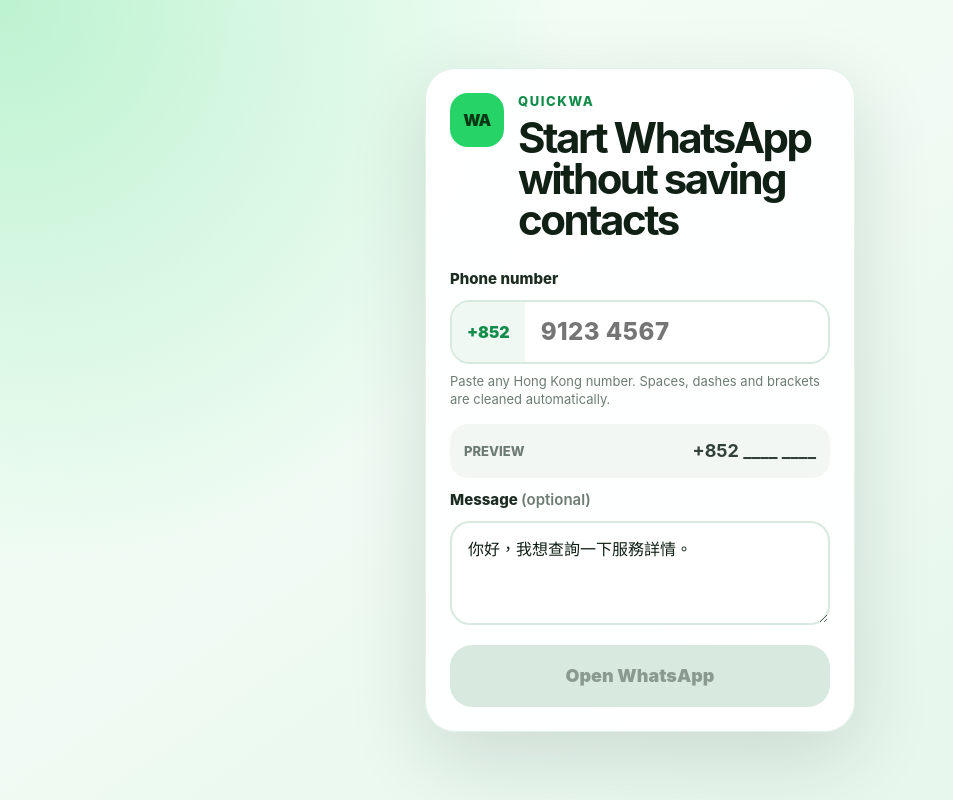
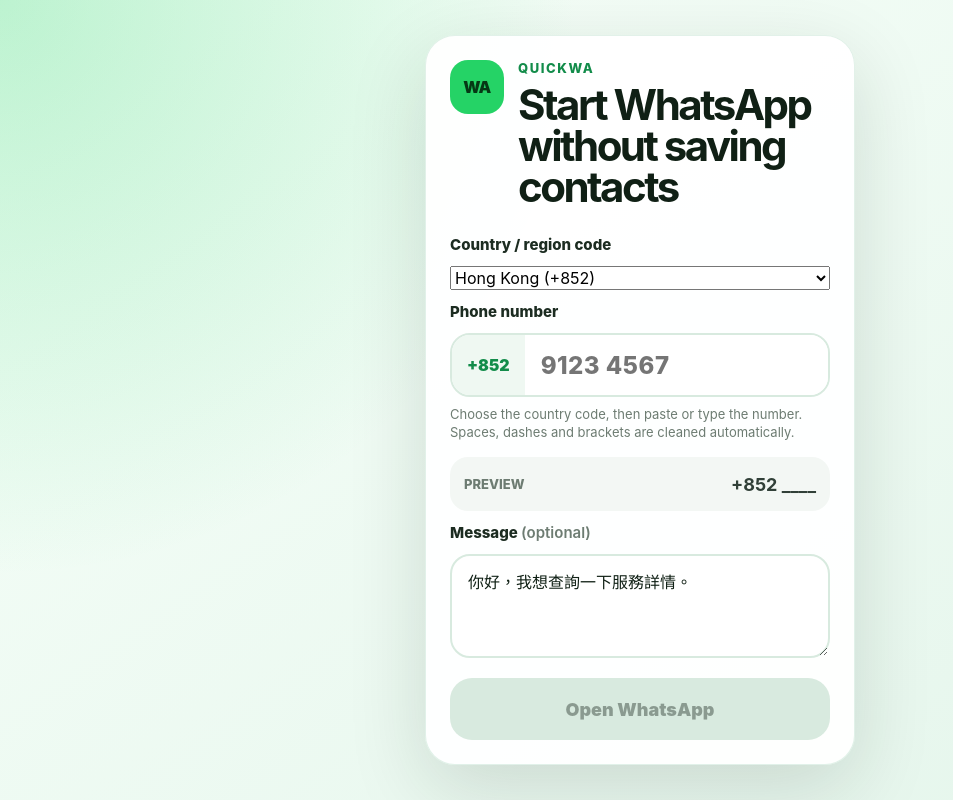
Before and after one commit to raymondckm2000/quickwa, a React (Vite) app: page / in a window 1280 px wide. Shown: the whole page, without its empty margins (0-953 px from the left). Built offline with nearby package versions, Linux system fonts and the light colour scheme.

Commit message:
feat: add international country codes

```diff
--- a/src/App.tsx
+++ b/src/App.tsx
@@ -3,50 +3,88 @@
 const HISTORY_KEY = 'quickwa:recent-numbers';
 const DEFAULT_MESSAGE = '你好，我想查詢一下服務詳情。';
 
+type Country = {
+  name: string;
+  code: string;
+  localExample: string;
+};
+
 type RecentNumber = {
   raw: string;
   normalized: string;
   formatted: string;
+  countryCode: string;
 };
+
+const COUNTRIES: Country[] = [
+  { name: 'Hong Kong', code: '852', localExample: '9123 4567' },
+  { name: 'Macau', code: '853', localExample: '6123 4567' },
+  { name: 'China', code: '86', localExample: '138 0013 8000' },
+  { name: 'Taiwan', code: '886', localExample: '912 345 678' },
+  { name: 'Singapore', code: '65', localExample: '8123 4567' },
+  { name: 'Malaysia', code: '60', localExample: '12 345 6789' },
+  { name: 'Thailand', code: '66', localExample: '81 234 5678' },
+  { name: 'Japan', code: '81', localExample: '90 1234 5678' },
+  { name: 'South Korea', code: '82', localExample: '10 1234 5678' },
+  { name: 'Philippines', code: '63', localExample: '917 123 4567' },
+  { name: 'Indonesia', code: '62', localExample: '812 3456 7890' },
+  { name: 'Vietnam', code: '84', localExample: '91 234 5678' },
+  { name: 'India', code: '91', localExample: '98765 43210' },
+  { name: 'United Arab Emirates', code: '971', localExample: '50 123 4567' },
+  { name: 'United Kingdom', code: '44', localExample: '7400 123456' },
+  { name: 'United States / Canada', code: '1', localExample: '415 555 2671' },
+  { name: 'Australia', code: '61', localExample: '412 345 678' },
+  { name: 'New Zealand', code: '64', localExample: '21 123 4567' },
+  { name: 'France', code: '33', localExample: '6 12 34 56 78' },
+  { name: 'Germany', code: '49', localExample: '151 23456789' },
+  { name: 'Italy', code: '39', localExample: '312 345 6789' },
+  { name: 'Spain', code: '34', localExample: '612 34 56 78' },
+  { name: 'Netherlands', code: '31', localExample: '6 12345678' },
+  { name: 'Switzerland', code: '41', localExample: '78 123 45 67' },
+  { name: 'Brazil', code: '55', localExample: '11 91234 5678' },
+  { name: 'Mexico', code: '52', localExample: '55 1234 5678' },
+  { name: 'South Africa', code: '27', localExample: '82 123 4567' },
+];
 
 function extractDigits(value: string) {
   return value.replace(/[^\d]/g, '');
 }
 
-function normalizeHongKongNumber(value: string) {
+function normalizePhone(value: string, countryCode: string) {
   const digits = extractDigits(value);
 
-  if (digits.startsWith('852') && digits.length >= 11) {
-    return digits.slice(0, 11);
+  if (!digits) return '';
+
+  if (value.trim().startsWith('+')) {
+    return digits.slice(0, 15);
   }
 
-  if (digits.length >= 8) {
-    return `852${digits.slice(-8)}`;
+  if (digits.startsWith(countryCode) && digits.length > countryCode.length + 3) {
+    return digits.slice(0, 15);
   }
 
-  return digits;
+  return `${countryCode}${digits}`.slice(0, 15);
 }
 
-function getLocalNumber(normalized: string) {
-  return normalized.startsWith('852') ? normalized.slice(3) : normalized;
+function getLocalNumber(normalized: string, countryCode: string) {
+  return normalized.startsWith(countryCode) ? normalized.slice(countryCode.length) : normalized;
 }
 
-function isValidHongKongNumber(normalized: string) {
-  return /^852[2-9]\d{7}$/.test(normalized);
+function isValidPhone(normalized: string) {
+  return /^\d{7,15}$/.test(normalized);
 }
 
-function formatPhone(normalized: string) {
-  const local = getLocalNumber(normalized);
+function formatPhone(normalized: string, countryCode: string) {
+  if (!normalized) return '';
 
-  if (local.length === 8) {
-    return `+852 ${local.slice(0, 4)} ${local.slice(4)}`;
+  const local = getLocalNumber(normalized, countryCode);
+  const groupedLocal = local.replace(/(\d{4})(?=\d)/g, '$1 ');
+
+  if (normalized.startsWith(countryCode)) {
+    return `+${countryCode} ${groupedLocal}`.trim();
   }
 
-  if (normalized.startsWith('852')) {
-    return `+852 ${local}`.trim();
-  }
-
-  return local;
+  return `+${normalized}`;
 }
 
 function loadHistory(): RecentNumber[] {
@@ -65,6 +103,7 @@
 }
 
 export default function App() {
+  const [countryCode, setCountryCode] = useState('852');
   const [phoneInput, setPhoneInput] = useState('');
   const [message, setMessage] = useState(DEFAULT_MESSAGE);
   const [history, setHistory] = useState<RecentNumber[]>([]);
@@ -73,19 +112,20 @@
     setHistory(loadHistory());
   }, []);
 
-  const normalizedPhone = useMemo(() => normalizeHongKongNumber(phoneInput), [phoneInput]);
-  const formattedPhone = useMemo(() => formatPhone(normalizedPhone), [normalizedPhone]);
-  const isValidPhone = isValidHongKongNumber(normalizedPhone);
+  const selectedCountry = COUNTRIES.find((country) => country.code === countryCode) ?? COUNTRIES[0];
+  const normalizedPhone = useMemo(() => normalizePhone(phoneInput, countryCode), [countryCode, phoneInput]);
+  const formattedPhone = useMemo(() => formatPhone(normalizedPhone, countryCode), [countryCode, normalizedPhone]);
+  const isPhoneReady = isValidPhone(normalizedPhone);
 
   const whatsappUrl = useMemo(() => {
-    if (!isValidPhone) return '';
+    if (!isPhoneReady) return '';
     const url = new URL(`https://wa.me/${normalizedPhone}`);
     const trimmedMessage = message.trim();
     if (trimmedMessage) {
       url.searchParams.set('text', trimmedMessage);
     }
     return url.toString();
-  }, [isValidPhone, message, normalizedPhone]);
+  }, [isPhoneReady, message, normalizedPhone]);
 
   function rememberNumber(item: RecentNumber) {
     const nextHistory = [item, ...history.filter((historyItem) => historyItem.normalized !== item.normalized)].slice(0, 10);
@@ -96,19 +136,21 @@
   function handleSubmit(event: FormEvent<HTMLFormElement>) {
     event.preventDefault();
 
-    if (!isValidPhone || !whatsappUrl) return;
+    if (!isPhoneReady || !whatsappUrl) return;
 
     rememberNumber({
       raw: phoneInput,
       normalized: normalizedPhone,
       formatted: formattedPhone,
+      countryCode,
     });
 
     window.location.href = whatsappUrl;
   }
 
   function handleRecentClick(item: RecentNumber) {
-    setPhoneInput(getLocalNumber(item.normalized));
+    setCountryCode(item.countryCode || '852');
+    setPhoneInput(getLocalNumber(item.normalized, item.countryCode || '852'));
   }
 
   function clearHistory() {
@@ -128,28 +170,44 @@
         </div>
 
         <form className="quick-form" onSubmit={handleSubmit}>
+          <label className="field-label" htmlFor="country">
+            Country / region code
+          </label>
+          <select
+            id="country"
+            className="country-select"
+            value={countryCode}
+            onChange={(event) => setCountryCode(event.target.value)}
+          >
+            {COUNTRIES.map((country) => (
+              <option key={`${country.code}-${country.name}`} value={country.code}>
+                {country.name} (+{country.code})
+              </option>
+            ))}
+          </select>
+
           <label className="field-label" htmlFor="phone">
             Phone number
           </label>
           <div className="phone-field">
-            <span className="country-code">+852</span>
+            <span className="country-code">+{countryCode}</span>
             <input
               id="phone"
               inputMode="tel"
               autoComplete="tel"
-              placeholder="9123 4567"
+              placeholder={selectedCountry.localExample}
               value={phoneInput}
               onChange={(event) => setPhoneInput(event.target.value)}
               aria-describedby="phone-preview phone-help"
             />
           </div>
           <p className="helper-text" id="phone-help">
-            Paste any Hong Kong number. Spaces, dashes and brackets are cleaned automatically.
+            Choose the country code, then paste or type the number. Spaces, dashes and brackets are cleaned automatically.
           </p>
 
-          <div className={`preview ${isValidPhone ? 'preview-valid' : ''}`} id="phone-preview">
+          <div className={`preview ${isPhoneReady ? 'preview-valid' : ''}`} id="phone-preview">
             <span>Preview</span>
-            <strong>{formattedPhone || '+852 ____ ____'}</strong>
+            <strong>{formattedPhone || `+${countryCode} ____`}</strong>
           </div>
 
           <label className="field-label" htmlFor="message">
@@ -163,7 +221,7 @@
             placeholder="你好，我想查詢一下服務詳情。"
           />
 
-          <button className="primary-button" type="submit" disabled={!isValidPhone}>
+          <button className="primary-button" type="submit" disabled={!isPhoneReady}>
             Open WhatsApp
           </button>
         </form>
```
